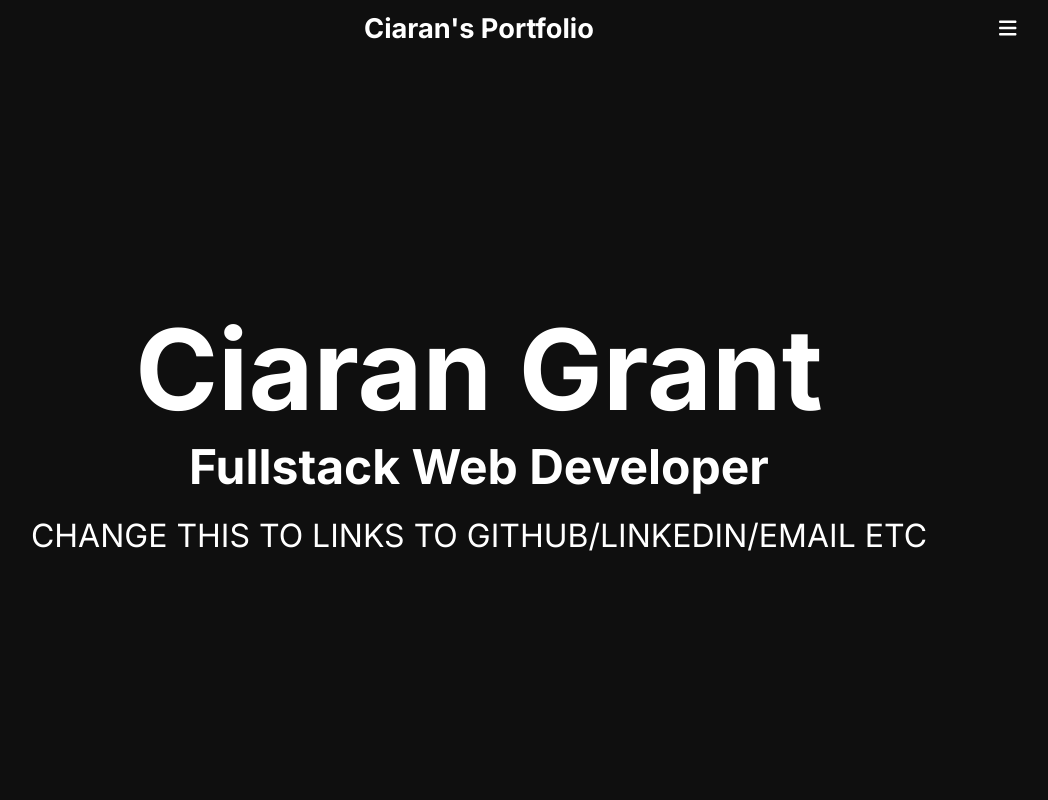
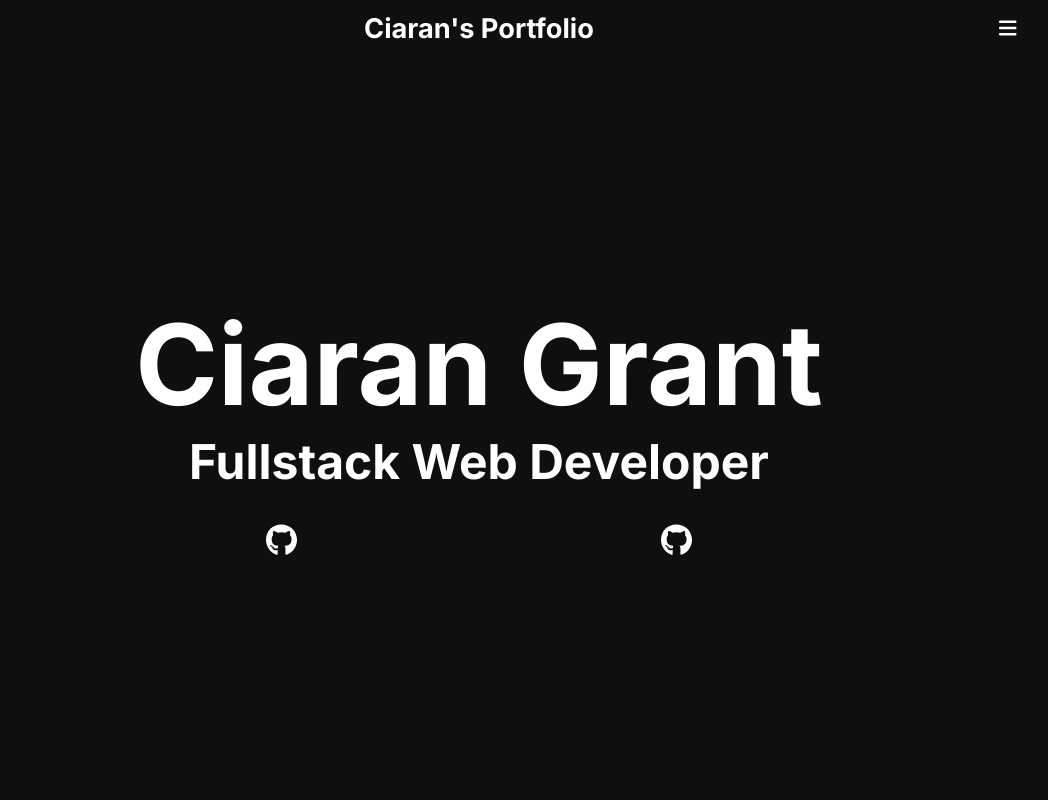
Before and after one commit to CiaranRG/PortfolioSite, a React app in the folder Frontend/: page / in a window 1280 px wide. Shown: the top 800 px of the page, without its empty margins (161-1209 px from the left). Built offline with nearby package versions, Linux system fonts and the light colour scheme; the HTML template or start-up script is replaced by a standard one.

Commit message:
added in ability to pass fontAwesome icons and also added light styling to them

```diff
--- a/Frontend/src/Components/ProjectDisplay/ProjectDisplay.scss
+++ b/Frontend/src/Components/ProjectDisplay/ProjectDisplay.scss
@@ -3,20 +3,24 @@
 .projectDisplayDiv {
     display: flex;
     flex-direction: column;
-    // height: 80vh;
     width: 80vw;
     border: 2px solid $color3;
     border-radius: 10px;
     background-color: $color2;
+    text-wrap: wrap;
     padding: 30px 30px 30px 30px;
     align-items: center;
     text-align: center;
+    overflow: hidden;
     h1 {
         font-size: 1.5rem;
         margin-bottom: 20px;
     }
-    p{
-        margin-bottom: 20px;
+    .projectIcons{
+        display: flex;
+        gap: 10px;
+        font-size: 1.5rem;
+        margin: 20px 0px 20px 0px;
     }
     a{
         text-decoration: none;
@@ -24,4 +28,13 @@
         margin-bottom: 20px;
         cursor: pointer;
     }
+    img{
+        width: 100%;
+        height: 100%;
+        border-radius: 10px;
+        @media (min-width: 1400px) {
+            width: 80%;
+            height: 70%;
+        }
+    }
 }
--- a/Frontend/src/Components/ProjectDisplay/ProjectDisplay.tsx
+++ b/Frontend/src/Components/ProjectDisplay/ProjectDisplay.tsx
@@ -1,8 +1,26 @@
 import { Link } from 'react-router-dom';
 import './ProjectDisplay.scss'
 
+// Importing this to define types for our icons
+import { IconDefinition } from '@fortawesome/fontawesome-svg-core';
+import { FontAwesomeIcon } from '@fortawesome/react-fontawesome';
 
-export default function ProjectDisplay({ projectInfo }) {
+type IconType = {
+    name: string; // Name of the technology
+    icon: JSX.Element; // The actual icon component, could be from an icon library
+};
+
+type projectInfoProps = {
+    projectInfo: {
+        title: string,
+        description: string,
+        codeLink: string,
+        imgUrl: string,
+        icons?: IconDefinition[],
+    }
+}
+
+export default function ProjectDisplay({ projectInfo }: projectInfoProps) {
     // Creating a function to stop the modal from toggling when clicking the modal component
     const handleModalClick = (evt: React.MouseEvent<HTMLDivElement>) => {
         // Prevents the click event from bubbling up to the modal overlay
@@ -12,9 +30,16 @@ export default function ProjectDisplay({ projectInfo }) {
         <div className='projectDisplayDiv' onClick={handleModalClick}>
             <h1>{projectInfo.title}</h1>
             <p>{projectInfo.description}</p>
-            <p>Techonolgies</p>
-            <Link to={`${projectInfo.codeLink}`}>Github Link</Link>
-            <p>Image of website</p>
+            {/* <p>Lorem ipsum dolor sit amet, consectetur adipisicing elit. Iure illo dolores eum impedit quo eligendi unde officiis facere, ipsum eveniet alias nobis animi quas deleniti incidunt odit id corrupti. Quidem?</p> */}
+            <div className='projectIcons'>
+                {projectInfo.icons?.map((icon, index) => (
+                <div key={index}>
+                    <FontAwesomeIcon icon={icon} />
+                </div>
+                ))}
+            </div>
+            <Link to={`${projectInfo.codeLink}`}>Visit Repository</Link>
+            <Link to={`${projectInfo.codeLink}`}>Visit Website</Link>
         </div>
     )
 }
--- a/Frontend/src/MainPage/MainPage.scss
+++ b/Frontend/src/MainPage/MainPage.scss
@@ -21,6 +21,16 @@
 
         .homeParagraph {
             font-size: 1rem;
+        }
+        .homeLogos{
+            display: flex;
+            justify-content: space-evenly;
+            width: 100%;
+            padding: 10px 0px 0px 0px;
+            .homeGithub{
+                color: white;
+                font-size: 2rem;
+            }
         }
     }
 
--- a/Frontend/src/MainPage/MainPage.tsx
+++ b/Frontend/src/MainPage/MainPage.tsx
@@ -3,10 +3,17 @@ import ProjectPreview from '../Components/ProjectPreview/ProjectPreview'
 import Modal from '../Components/Modal/Modal'
 import ProjectDisplay from '../Components/ProjectDisplay/ProjectDisplay'
 import { useState } from 'react'
+import { Link } from 'react-router-dom'
+
+import { FontAwesomeIcon } from '@fortawesome/react-fontawesome';
+import { faNodeJs, faReact, faGithub, faNode } from '@fortawesome/free-brands-svg-icons';
+import { faDatabase } from '@fortawesome/free-solid-svg-icons';
+// Importing this so we can add it into our type definitions for the icons
+import { IconDefinition } from '@fortawesome/fontawesome-svg-core';
 
 export default function MainPage() {
     const [isModalOpen, setIsModalOpen] = useState(false)
-    const [currentProject, setCurrentProject] = useState({title: '', description: '', imgUrl: '', codeLink: ''})
+    const [currentProject, setCurrentProject] = useState({ title: '', description: '', imgUrl: '', codeLink: '' })
 
     const toggleModal = () => {
         setIsModalOpen(!isModalOpen)
@@ -17,6 +24,7 @@ export default function MainPage() {
         description: string;
         imgUrl: string;
         codeLink: string;
+        icons?: IconDefinition[];
     };
 
     const handleProjectSelect = (projectData: ProjectData) => {
@@ -31,7 +39,10 @@ export default function MainPage() {
                 <section className='sectionHome'>
                     <p className='homeHeader'>Ciaran Grant</p>
                     <p className='homeSubheader'>Fullstack Web Developer</p>
-                    <p className='homeParagraph'>CHANGE THIS TO LINKS TO GITHUB/LINKEDIN/EMAIL ETC</p>
+                    <div className='homeLogos'>
+                        <Link className='homeGithub' to={'https://github.com/CiaranRG?ocid=AIDcmm153qff2f_SEM__k_Cj0KCQjwk6SwBhDPARIsAJ59Gwcll4CWUlwSWoFr8lTOJ5-y5sVVzcp4928L7QKFYMgl_H4HE3lb-NYaAsKDEALw_wcB_k_'}><FontAwesomeIcon icon={faGithub} /></Link>
+                        <Link className='homeGithub' to={'https://github.com/CiaranRG?ocid=AIDcmm153qff2f_SEM__k_Cj0KCQjwk6SwBhDPARIsAJ59Gwcll4CWUlwSWoFr8lTOJ5-y5sVVzcp4928L7QKFYMgl_H4HE3lb-NYaAsKDEALw_wcB_k_'}><FontAwesomeIcon icon={faGithub} /></Link>
+                    </div>
                 </section>
                 <section className='sectionAbout'>
                     <h1>About Me</h1>
@@ -64,6 +75,7 @@ export default function MainPage() {
                             description: 'An app used to search for info about any star wars character',
                             imgUrl: 'https://images.unsplash.com/photo-1707343848655-a196bfe88861?q=80&w=2670&auto=format&fit=crop&ixlib=rb-4.0.3&ixid=M3wxMjA3fDF8MHxwaG90by1wYWdlfHx8fGVufDB8fHx8fA%3D%3D',
                             codeLink: 'https://github.com/CiaranRG/StaticSWAPISite',
+                            icons: [faReact, faNodeJs, faGithub, faDatabase],
                         })}
                     />
                     <ProjectPreview imgUrl={'https://images.unsplash.com/photo-1707343848655-a196bfe88861?q=80&w=2670&auto=format&fit=crop&ixlib=rb-4.0.3&ixid=M3wxMjA3fDF8MHxwaG90by1wYWdlfHx8fGVufDB8fHx8fA%3D%3D'}
@@ -73,6 +85,7 @@ export default function MainPage() {
                             description: 'Mock restaurant website with account/reservation CRUD',
                             imgUrl: 'https://images.unsplash.com/photo-1707343848655-a196bfe88861?q=80&w=2670&auto=format&fit=crop&ixlib=rb-4.0.3&ixid=M3wxMjA3fDF8MHxwaG90by1wYWdlfHx8fGVufDB8fHx8fA%3D%3D',
                             codeLink: 'https://github.com/CiaranRG/RestaurantApp',
+                            icons: [faReact, faNodeJs, faGithub, faDatabase],
                         })}
                     />
                     <ProjectPreview imgUrl={'../../public/WebsitePictures/ecommerceApp.jpg'}
@@ -80,8 +93,9 @@ export default function MainPage() {
                         onClick={() => handleProjectSelect({
                             title: 'Ecommerce App',
                             description: 'Meant to simulate a real world clothing shop website',
-                            imgUrl: 'https://images.unsplash.com/photo-1707343848655-a196bfe88861?q=80&w=2670&auto=format&fit=crop&ixlib=rb-4.0.3&ixid=M3wxMjA3fDF8MHxwaG90by1wYWdlfHx8fGVufDB8fHx8fA%3D%3D',
+                            imgUrl: '../../public/WebsitePictures/ecommerceApp.jpg',
                             codeLink: 'https://github.com/CiaranRG/EcommerceApp',
+                            icons: [faReact, faNodeJs, faGithub, faDatabase],
                         })}
                     />
                 </section>
--- /dev/null
+++ b/package.json
@@ -0,0 +1,5 @@
+{
+  "dependencies": {
+    "@fortawesome/free-brands-svg-icons": "^6.5.1"
+  }
+}
```
Also changed, not shown: 1 other file (tests, documents, lock files or other folders).
